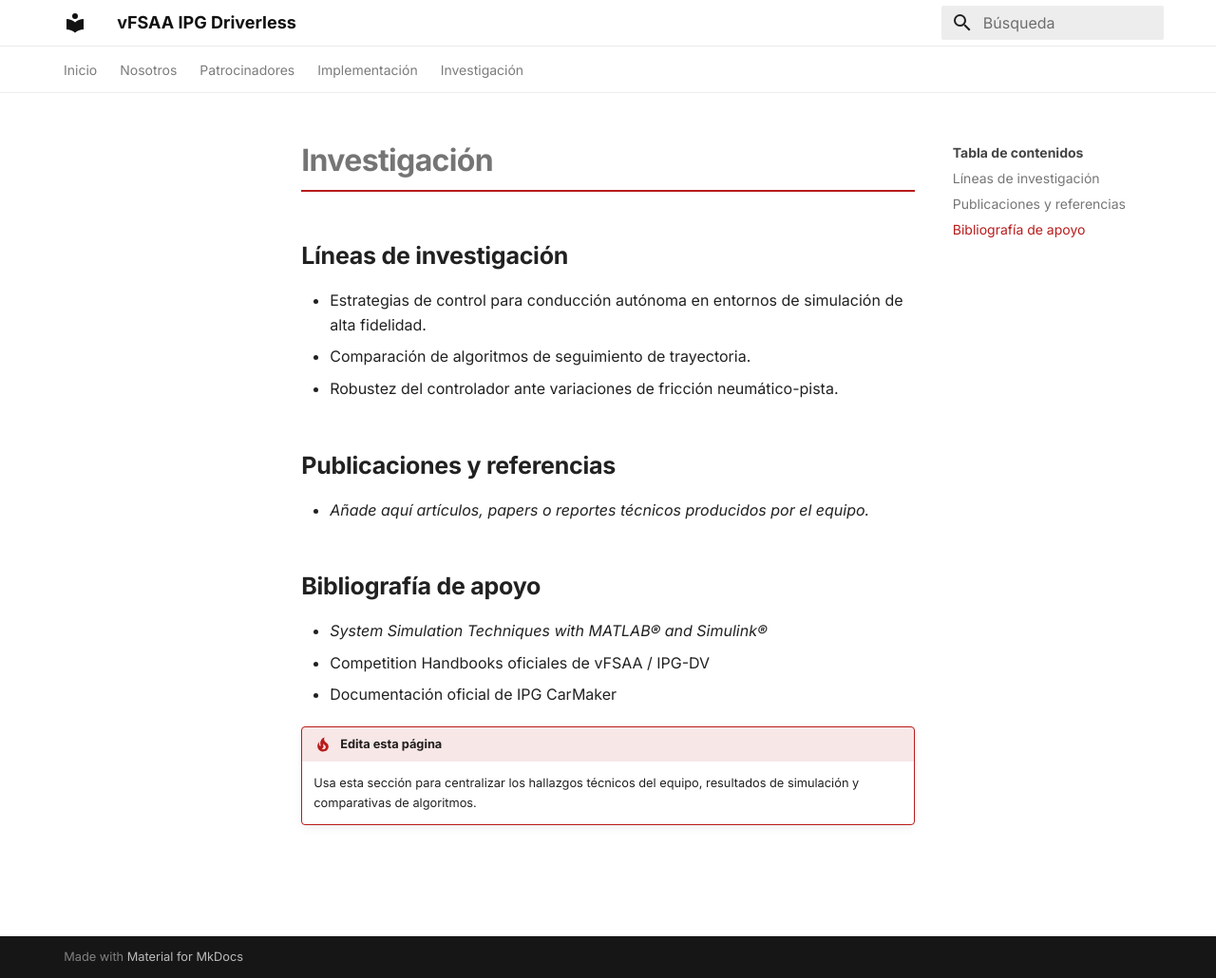
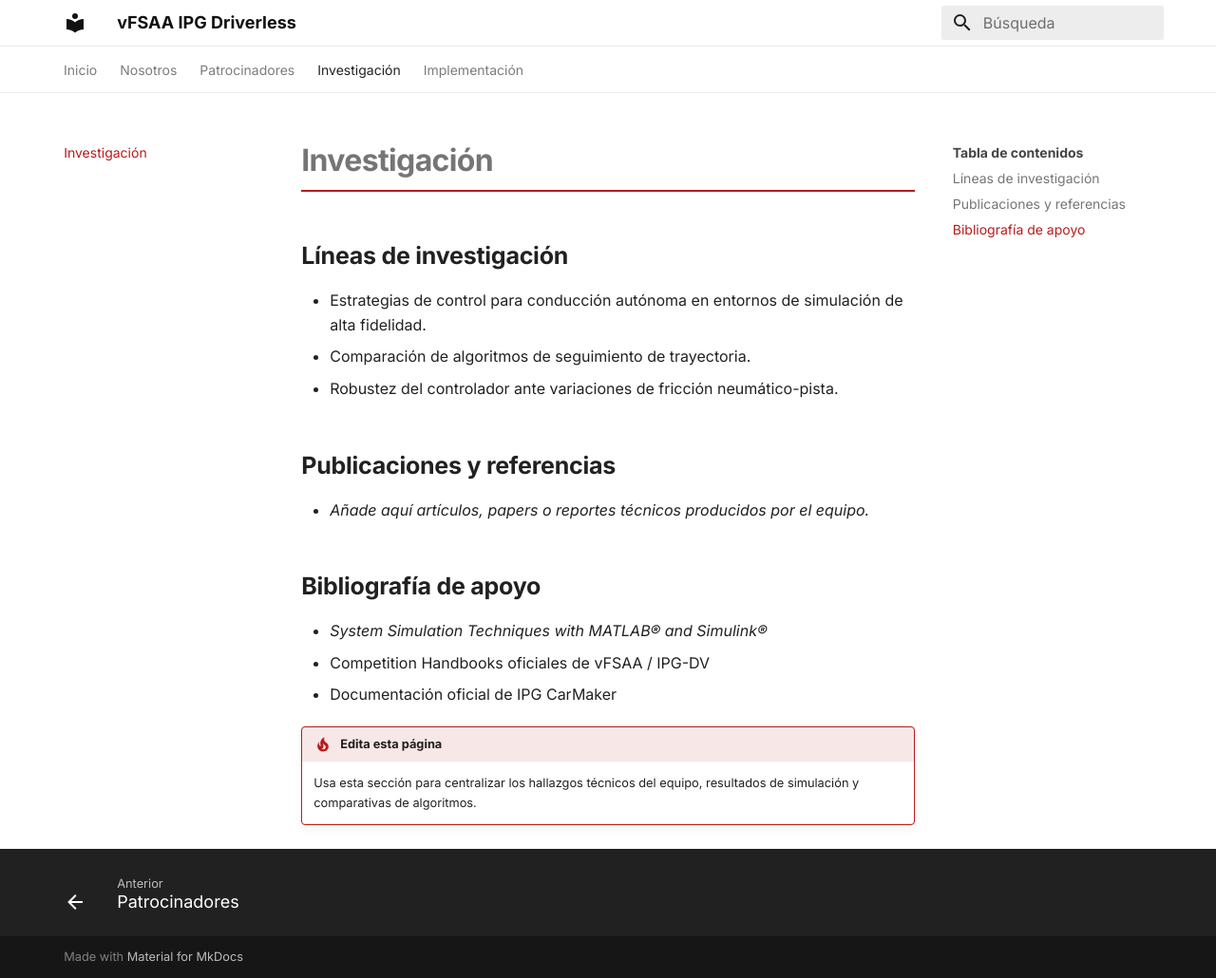
Before and after one commit to stavara/driverless, an MkDocs documentation site: the page built from docs/investigacion.md, in a window 1280 px wide and 1030 px high. Shown: the whole window at 95% size. Built offline with MkDocs 1.6.1 and Material for MkDocs 9.7.7, drawn with Linux system fonts in a browser that asks for light colours; part of the change alters nothing that is shown.

Commit message:
Refactor navigation structure in mkdocs.yml

```diff
--- a/mkdocs.yml
+++ b/mkdocs.yml
@@ -67,8 +67,7 @@ nav:
   - Inicio: index.md
   - Nosotros: nosotros.md
   - Patrocinadores: patrocinadores.md
-  - Implementación: implementacion.md
-  - Investigación:
-      - Resumen: investigacion/index.md
-      - Frenos: investigacion/frenos.md
-      - Aceleración: investigacion/aceleracion.md
+  - Investigación: investigacion.md
+  - Implementación:
+      - Resumen: implementación/index.md
+      - Frenos: implementación/frenos.md
```
